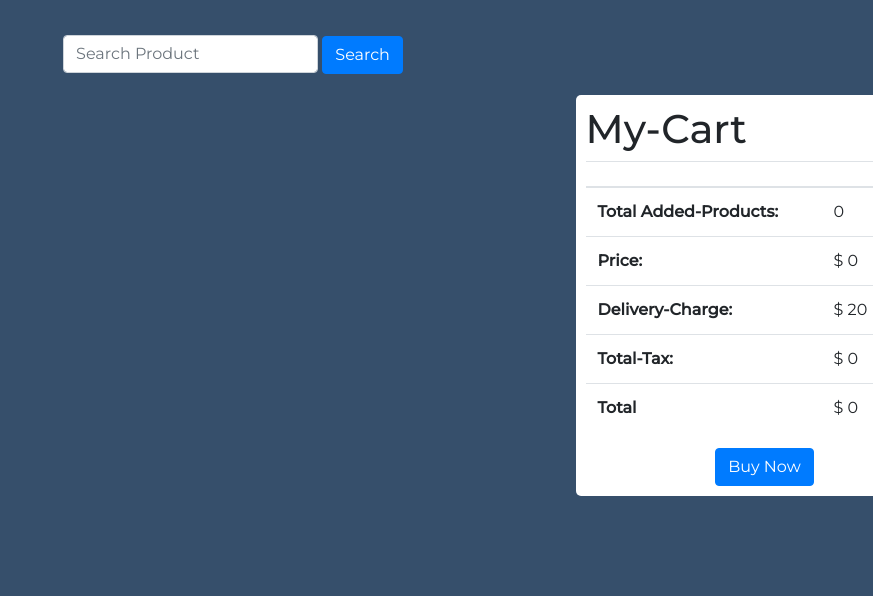
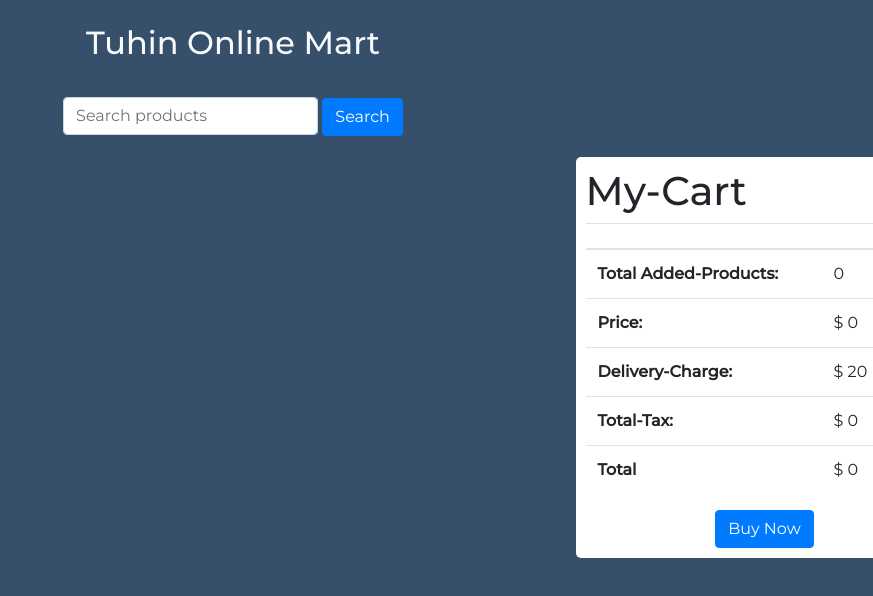
Before and after one commit to amotahar/ranga-store-fix, a plain HTML site: page index.html in a window 1280 px wide. Shown: the whole page, without its empty margins (407-1280 px from the left). Drawn offline with nearby package versions, Linux system fonts and the light colour scheme; no server answers.

Commit message:
last Commit

```diff
--- a/index.html
+++ b/index.html
@@ -28,10 +28,11 @@
        <div class="col-md-4">
 
        </div>
-       <div class="col-md-4">
+       <div class="col-md-4 text-center">
+         <h2 class="mt-4 text-light">Tuhin Online Mart</h2>
         <div class="search-field">
           <div class="form-group text-center">
-            <input type="text" class="form-control d-inline w-75"  id="formGroupExampleInput" placeholder="Search Product">
+            <input type="text" class="form-control d-inline w-75"  id="formGroupExampleInput" placeholder="Search products">
             <button type="button" class="btn btn-primary" data-toggle="button" aria-pressed="false"
               autocomplete="off" id="search-btn" onclick="loadProducts()">
               Search
```
